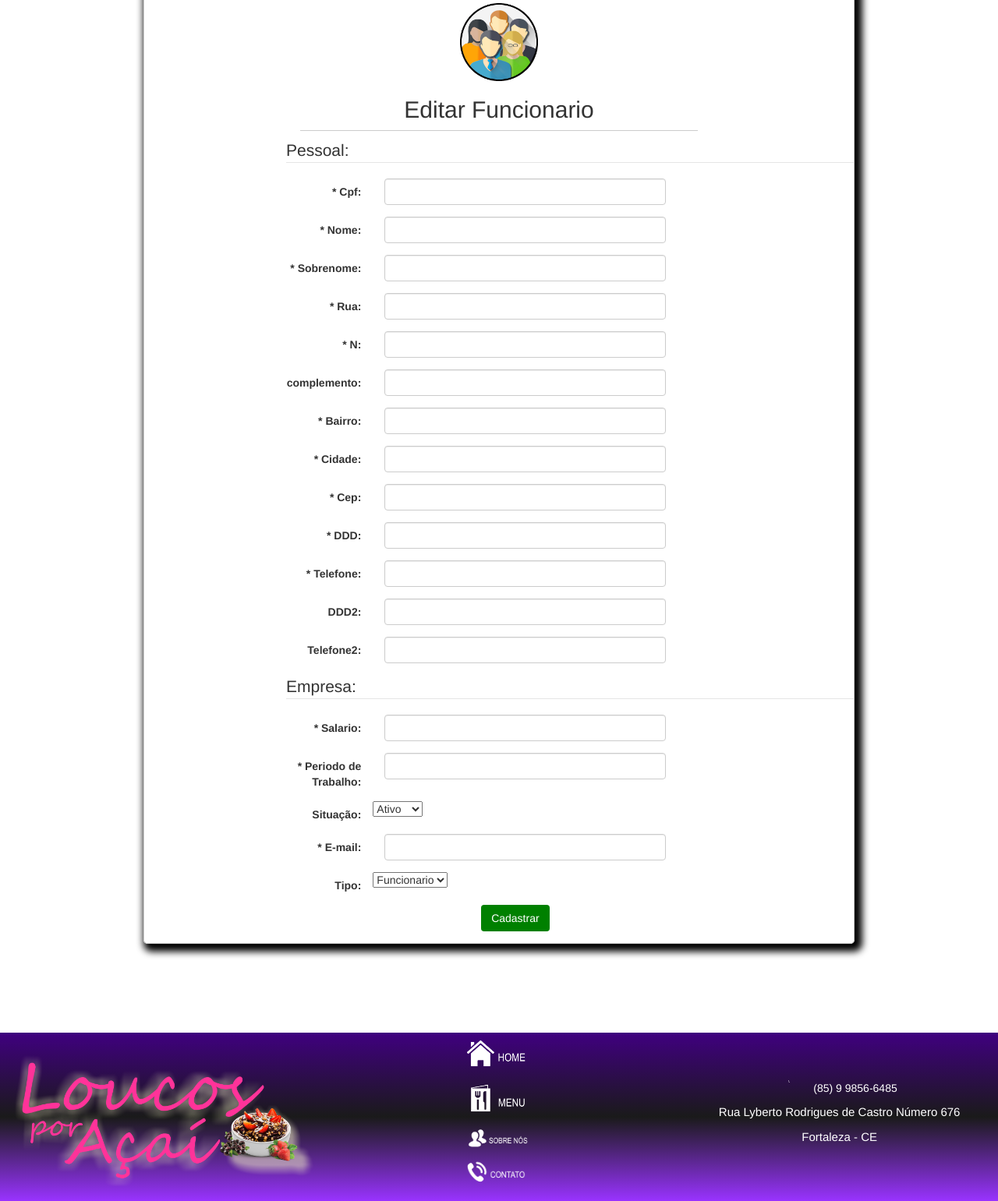
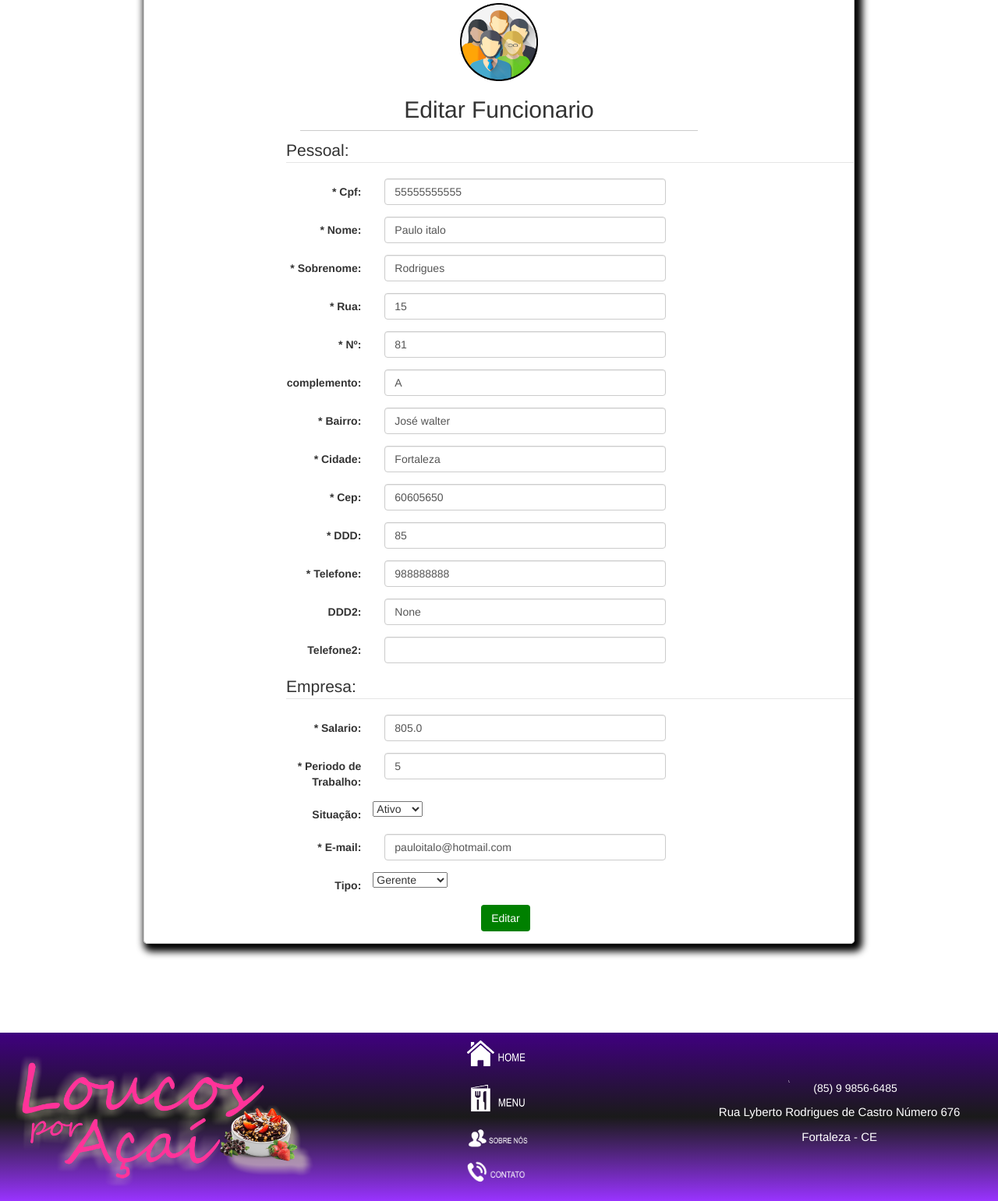
Before and after one commit to LoucosPorAcai/Loucos-por-acai, a Django app: page /gerente/consultar_funcionario/editar_funcionario/18 in a window 1280 px wide. Shown: the part 428-1969 px from the top of the page at 78% size. Run offline with Django 3.2, Linux system fonts and the light colour scheme; a user stored in the database is signed in; data comes from the database, SQL or seed files in the repository; both versions use the stored data as it was after the commit; some libraries are stand-ins or nearby versions.

Commit message:
Ultimo commit e fim do Projeto \o/

```diff
--- a/modelo/templates/view/CadF.html
+++ b/modelo/templates/view/CadF.html
@@ -64,7 +64,7 @@
 				  <div id="home" class="tab-pane fade in active">
 				<img class="img-responsive centralizar tama" src="{% static 'imagens/icon.png'%}"><h2>Cadastro de Clientes</h2>
 				<div class="linha2"></div>
-				<form action="{% url '/funcionario/cadastro_cliente/' id=id %}" method="POST"
+				<form action="/funcionario/cadastro_cliente/" method="POST"
 				class="form-horizontal mei"> {% csrf_token %}
 				<fieldset>
   				<legend>Pessoal:</legend>
--- a/modelo/templates/view/consultarH.html
+++ b/modelo/templates/view/consultarH.html
@@ -72,7 +72,8 @@
 					      </tr>
 					    </thead>
 					    <tbody>
-								{% for atendimento in atendimentos%}
+							{% for atendimento in atendimentos%}
+								{% if atendimento.carrinho.valor_Total != 0 %}
 					      <tr>
 					        <td>{{atendimento.id}}</td>
 					        <td class="centr">{{atendimento.funcionario.usuario.nome}} {{atendimento.funcionario.usuario.sobrenome}}</td>
@@ -80,7 +81,8 @@
 					        <td class="centr">{{atendimento.data_compra}}</td>
 					        <td class="centr">{{atendimento.carrinho.valor_Total}}</td>
 					      </tr>
-								{%endfor%}
+						  		{%endif%}
+							{%endfor%}
 					    </tbody>
 					  </table>
 				  </div>
--- a/modelo/templates/view/editeEdicaoG.html
+++ b/modelo/templates/view/editeEdicaoG.html
@@ -67,7 +67,7 @@
 				  <div id="home" class="tab-pane fade in active">
 				    <img class="img-responsive centralizar tama" src="{% static 'imagens/akivo.png' %}"><h2>Editar Funcionario</h2>
 				<div class="linha2"></div>
-				<form method="POST" action="/gerente/consultar_funcionario/editar_funcionario/" class="form-horizontal mei">
+				<form method="POST" action="{% url 'editarFuncionario' id=id %}" class="form-horizontal mei">
 				{% csrf_token %}
 
 			<fieldset>
@@ -75,67 +75,67 @@
 				  <div class="form-group">
 				    <label class="control-label col-sm-2" for="cpf">* Cpf:</label>
 				    <div class="col-sm-10">
-				      <input type="cpf" class="form-control tam" name ="cpf_funcionario" id="cpf" placeholder="">
+				      <input value="{{cpf}}" type="cpf" class="form-control tam" name ="cpf_funcionario" id="cpf" placeholder="">
 				    </div>
 				  </div>
 				  <div class="form-group">
 				    <label class="control-label col-sm-2" for="name">* Nome:</label>
 				    <div class="col-sm-10">
-				      <input type="name" class="form-control tam" name="nome_funcionario" id="nome" placeholder="">
+				      <input value="{{nome}}" type="name" class="form-control tam" name="nome_funcionario" id="nome" placeholder="">
 				    </div>
 				  </div>
 					<div class="form-group">
 				    <label class="control-label col-sm-2" for="name">* Sobrenome:</label>
 				    <div class="col-sm-10">
-				      <input type="name" class="form-control tam" name="sobrenome_funcionario" id="nome" placeholder="">
+				      <input  value="{{snome}}" type="name" class="form-control tam" name="sobrenome_funcionario" id="nome" placeholder="">
 				    </div>
 				  </div>
 				  <div class="form-group">
 				    <label class="control-label col-sm-2" for="endereco">* Rua:</label>
 				    <div class="col-sm-10">
-				      <input type="text" class="form-control tam" name="rua_funcionario" id="endereco" placeholder="">
+				      <input value="{{rua}}" type="text" class="form-control tam" name="rua_funcionario" id="endereco" placeholder="">
 				    </div>
 				  </div>
 					<div class="form-group">
-				    <label class="control-label col-sm-2" for="numero">* N:</label>
+				    <label class="control-label col-sm-2" for="numero">* Nº:</label>
 				    <div class="col-sm-10">
-				      <input type="text" class="form-control tam" name="numero_funcionario" id="numero" placeholder="">
+				      <input value="{{numero}}" type="text" class="form-control tam" name="numero_funcionario" id="numero" placeholder="">
 				    </div>
 				  </div>
 					<div class="form-group">
 				    <label class="control-label col-sm-2" for="endereco">complemento:</label>
 				    <div class="col-sm-10">
-				      <input type="text" class="form-control tam" name="comp_funcionario" id="complemento" placeholder="">
+				      <input value="{{comp}}" type="text" class="form-control tam" name="comp_funcionario" id="complemento" placeholder="">
 				    </div>
 				    </div>
 					<div class="form-group">
 				    <label class="control-label col-sm-2" for="endereco">* Bairro:</label>
 				    <div class="col-sm-10">
-				      <input type="text" class="form-control tam" name="bairro_funcionario" id="endereco" placeholder="">
+				      <input value="{{bairro}}" type="text" class="form-control tam" name="bairro_funcionario" id="endereco" placeholder="">
 				    </div>
 				  </div>
 					<div class="form-group">
 				    <label class="control-label col-sm-2" for="endereco">* Cidade:</label>
 				    <div class="col-sm-10">
-				      <input type="text" class="form-control tam" name="cidade_funcionario" id="endereco" placeholder="">
+				      <input value="{{cidade}}" type="text" class="form-control tam" name="cidade_funcionario" id="endereco" placeholder="">
 				    </div>
 				  </div>
 				  <div class="form-group">
 				    <label class="control-label col-sm-2" for="cep">* Cep:</label>
 				    <div class="col-sm-10">
-				      <input type="text" class="form-control tam" name="cep_funcionario" id="cep" placeholder="">
+				      <input value="{{cep}}" type="text" class="form-control tam" name="cep_funcionario" id="cep" placeholder="">
 				    </div>
 				  </div>
 				  <div class="form-group">
 				    <label class="control-label col-sm-2" for="ddd">* DDD:</label>
 				    <div class="col-sm-10">
-				      <input type="text" class="form-control tam" name="ddd_funcionario" id="ddd" placeholder="">
+				      <input value="{{ddd1}}" type="text" class="form-control tam" name="ddd_funcionario" id="ddd" placeholder="">
 				    </div>
 				  </div>
 				 <div class="form-group">
 				    <label class="control-label col-sm-2" for="telefone">* Telefone:</label>
 				    <div class="col-sm-10">
-				      <input type="text" class="form-control tam" name="tel_funcionario" id="telefone" placeholder="">
+				      <input value="{{telefone1}}" type="text" class="form-control tam" name="tel_funcionario" id="telefone" placeholder="">
 				    </div>
 				  </div>
 
@@ -143,13 +143,13 @@
 				<div class="form-group">
 				    <label class="control-label col-sm-2" for="ddd2"> DDD2:</label>
 				    <div class="col-sm-10">
-				      <input type="text" class="form-control tam" name="ddd2_funcionario" id="ddd2" placeholder="">
+				      <input value="{{ddd2}}" type="text" class="form-control tam" name="ddd2_funcionario" id="ddd2" placeholder="">
 				    </div>
 				  </div>
 				  <div class="form-group">
 				    <label class="control-label col-sm-2" for="telefone2"> Telefone2:</label>
 				    <div class="col-sm-10">
-				      <input type="text" class="form-control tam" name="tel2_funcionario" id="telefone2" placeholder="">
+				      <input value="{{telefone2}}" type="text" class="form-control tam" name="tel2_funcionario" id="telefone2" placeholder="">
 				    </div>
 				  </div>
 				 </fieldset>
@@ -158,19 +158,19 @@
 				  <div class="form-group">
 				    <label class="control-label col-sm-2" for="salario">* Salario:</label>
 				    <div class="col-sm-10">
-				      <input type="text" class="form-control tam" name="salario_funcionario" id="salario" placeholder="">
+				      <input value="{{salario}}" type="text" class="form-control tam" name="salario_funcionario" id="salario" placeholder="">
 				    </div>
 				  </div>
 				  <div class="form-group">
 				    <label class="control-label col-sm-2" for="periodo">* Periodo de Trabalho:</label>
 				    <div class="col-sm-10">
-				      <input type="text" class="form-control tam" name="periodo_funcionario" id="periodo" placeholder="">
+				      <input value="{{periodo}}" type="text" class="form-control tam" name="periodo_funcionario" id="periodo" placeholder="">
 				    </div>
 				  </div>
 				  <div class="form-group">
 				    <label class="control-label col-sm-2" for="pwd">Situação:</label>
 
-						<select name="situacao_funcionario">
+						<select value="{{situacao}}" name="situacao_funcionario">
 							<option value="Ativo">Ativo</option>
 							<option value="Inativo">Inativo</option>
 						</select>
@@ -181,22 +181,29 @@
 					 <div class="form-group">
 				    <label class="control-label col-sm-2" for="pwd">* E-mail:</label>
 				    <div class="col-sm-10">
-				      <input type="text" class="form-control tam" name="email_funcionario" id="pwd" placeholder="">
+				      <input value="{{email}}" type="text" class="form-control tam" name="email_funcionario" id="pwd" placeholder="">
 				    </div>
 				  </div>
 
 				  <div class="form-group">
 				  <label class="control-label col-sm-2 al" for="pwd">Tipo: </label>
-						<select name="tipo_funcionario">
+						<select  name="tipo_funcionario">
+
+							{% if tipo == "Funcionario" or tipo == "F" %}
 							<option value="Funcionario">Funcionario</option>
 							<option value="Gerente">Gerente</option>
+							{% else %}
+							<option value="Gerente">Gerente</option>
+							<option value="Funcionario">Funcionario</option>
+							{% endif %}
+
 						</select>
 
 				  </div>
 				  </fieldset>
 				  <div class="form-group">
 				    <div class="col-sm-offset-2 col-sm-10 mei3">
-				      <button type="submit" class="btn meu">Cadastrar</button>
+				      <button type="submit" class="btn meu">Editar</button>
 				    </div>
 				  </div>
 				</form>
--- a/modelo/urls.py
+++ b/modelo/urls.py
@@ -48,6 +48,5 @@ urlpatterns = [
     url(r'^gerente/consulta_estoque/$', views.consulta_estoque, name='consulta_estoque'),
     url(r'^gerente/consulta_estoque/edicao/(?P<pk>[0-9]+)$', views.edita_estoque, name='edita_estoque'),
     url(r'^gerente/consulta_estoque/deletar/(?P<pk>[0-9]+)/$', views.delete_estoque, name='delete_estoque'),
-
     url(r'^logout/$', views.deslogar, name='logout'),
 ]
--- a/modelo/views.py
+++ b/modelo/views.py
@@ -460,22 +460,22 @@ def editar_funcionario_gerente(request, id):
         funcionario.situacao.descricao = request.POST.get('situacao_funcionario')
         funcionario.tipo_funcionario.desc_tipo = request.POST.get('tipo_funcionario')
 
-        if tipo == "Funcionario":
+        if  funcionario.tipo_funcionario.desc_tipo == "Funcionario":
             gfuncionario = Group.objects.get(name='funcionario')
             obj_user.groups.add(gfuncionario)
 
-        elif tipo == "Gerente":
+        elif  funcionario.tipo_funcionario.desc_tipo == "Gerente":
             ggerente = Group.objects.get(name='gerente')
             obj_user.groups.add(ggerente)
 
 
-        obj_tipo.save()
-        obj_telefone.save()
-        obj_endereco.save()
-        obj_user.save()
-        obj_usuario.save()
-        obj_situacao.save()
-        obj_funcionario.save()
+        funcionario.tipo_funcionario.save()
+        usuario.telefone.save()
+        usuario.endereco.save()
+        usuario.user.save()
+        usuario.save()
+        funcionario.situacao.save()
+        funcionario.save()
 
         return HttpResponseRedirect('/gerente/consultar_funcionario/')
     else:
@@ -494,6 +494,10 @@ def editar_funcionario_gerente(request, id):
         data['telefone1'] = usuario.telefone.numero1
         data['ddd2'] = usuario.telefone.ddd2
         data['telefone2'] = usuario.telefone.numero2
+        data['salario'] = funcionario.salario
+        data['periodo'] = funcionario.periodo_trabalho
+        data['situacao'] = funcionario.situacao.descricao
+        data['tipo'] = funcionario.tipo_funcionario.desc_tipo
 
         return render(request, 'view/editeEdicaoG.html', data)
 
```
Also changed, not shown: modelo/templates/view/editeEdicaoF.html (+15 -30 lines), db.sqlite3, 2 other files.
